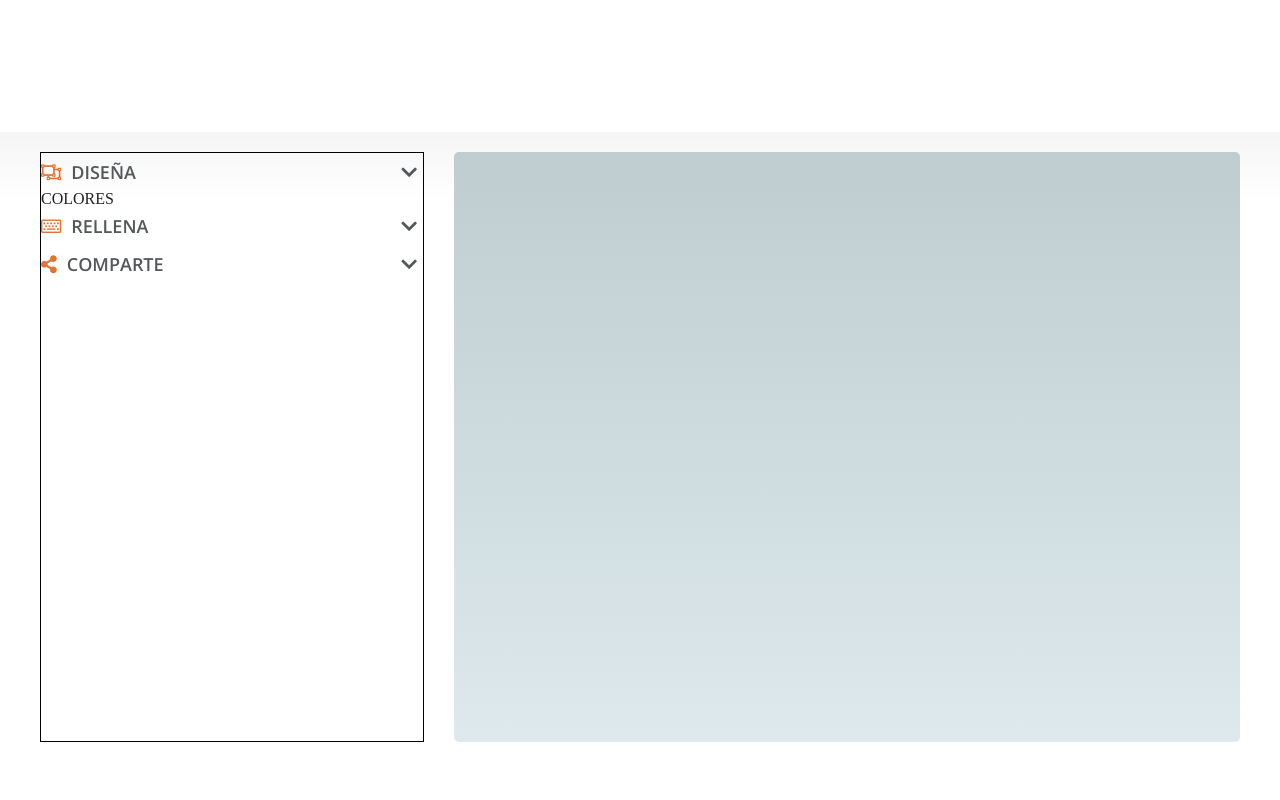
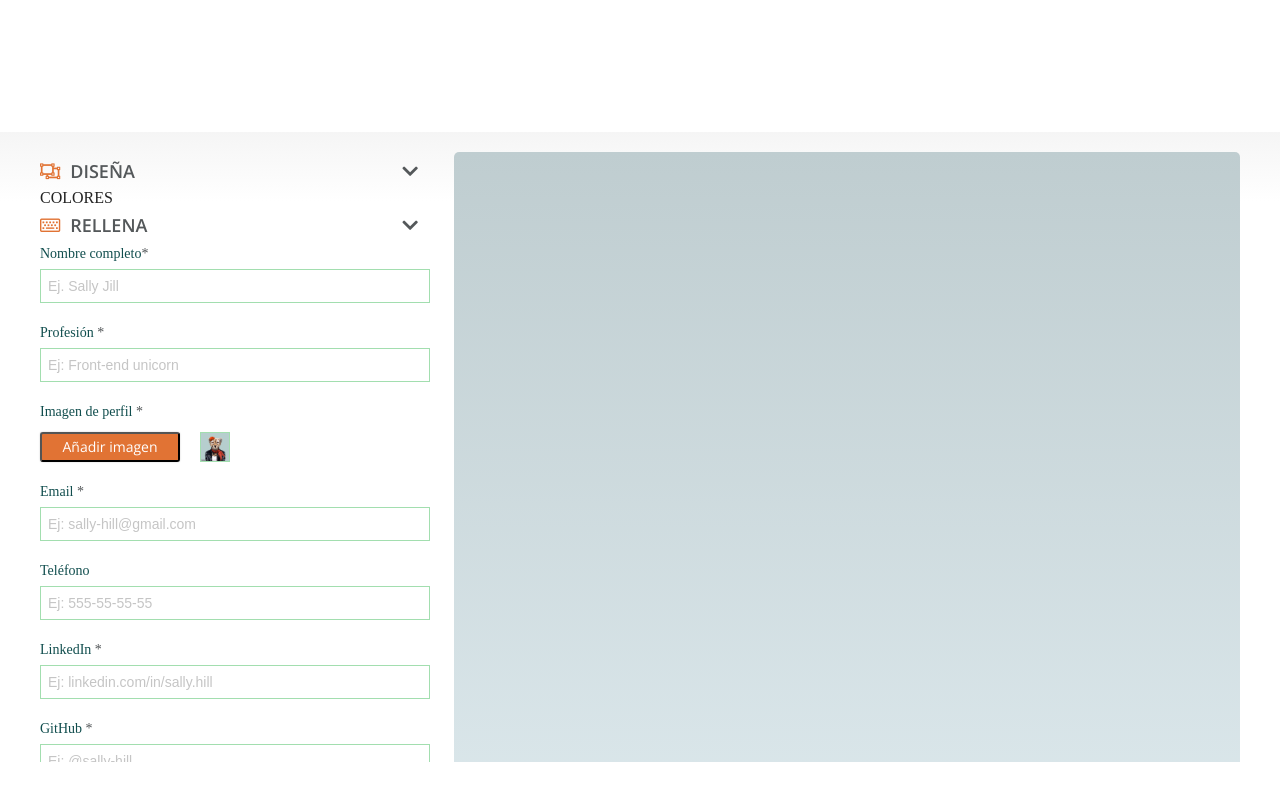
Before and after one commit to Adalab/project-promo-i-module-3-team-1-afternoon, a React (Create React App) app: page / in a window 1280 px wide. Shown: the part 778-1578 px from the top of the page. Built offline with nearby package versions, Linux system fonts and the light colour scheme.

Commit message:
final form structure

```diff
--- /dev/null
+++ b/src/components/Avatar.js
@@ -0,0 +1,17 @@
+import React from 'react';
+
+class Avatar extends React.Component{
+    constructor(props){
+        super(props);
+    }
+    render(){
+        return(
+            <div className={this.props.className}>
+                <button className="photo__upload--btn js__photo--btn" id="submit">Añadir imagen</button>
+                <div className="thumbnail js__photo--thumbnail"></div>
+            </div>
+        );
+    }
+}
+
+export default Avatar;
--- /dev/null
+++ b/src/components/Fill.js
@@ -0,0 +1,80 @@
+import React from 'react';
+import '../stylesheets/Fill.scss'
+import Avatar from './Avatar';
+class Fill extends React.Component{
+    constructor(props){
+        super(props);
+    }
+    render(){
+        return(
+            <section className="form__sections form__fill">
+            <div className="form__open hidden" id="form__fill--open">
+                <div className="form__flex">
+                <label for="name">Nombre completo<span>*</span></label>
+                <input
+                    type="text"
+                    id="name"
+                    name="name"
+                    placeholder="Ej. Sally Jill"
+                    maxlength="20"
+                    required/>
+
+                <label for="job">Profesión <span>*</span></label>
+                <input
+                    type="text"
+                    id="job"
+                    name="job"
+                    placeholder="Ej: Front-end unicorn"
+                    maxlength="25"
+                    required/>
+
+                <label for="photo">Imagen de perfil <span>*</span></label>
+                <input
+                     type="file"
+                     id="photo"
+                     name="photo"
+                     className="hidden hiddenJS js__photo--file"
+                     required/>
+
+                    <Avatar className="photo__upload"/>
+
+
+                <label for="email">Email <span>*</span></label>
+                <input
+                     type="email"
+                      id="email"
+                      name="email"
+                      placeholder="Ej: sally-hill@gmail.com"
+                      required/>
+
+                <label for="phone">Teléfono</label>
+                <input
+                    type="tel"
+                    id="phone"
+                    name="phone"
+                    placeholder="Ej: 555-55-55-55"
+                    />
+
+                <label for="linkedin">LinkedIn <span>*</span></label>
+                <input
+                    type="text"
+                    id="linkedin"
+                    name="linkedin"
+                    placeholder="Ej: linkedin.com/in/sally.hill"
+                    required/>
+
+                <label for="github">GitHub <span>*</span></label>
+                <input
+                    type="text"
+                    id="github"
+                    name="github"
+                    placeholder="Ej: @sally-hill"
+                    required/>
+            </div>
+        </div>
+        </section>
+        );
+    }
+}
+
+export default Fill;
--- a/src/components/FormList.js
+++ b/src/components/FormList.js
@@ -1,6 +1,7 @@
 import React from 'react';
 import Collapsables from './Collapsables';
 import Design from './Design';
+import Fill from './Fill';
 import '../stylesheets/ProfilePage.scss';
 
 
@@ -23,8 +24,7 @@ class FormList extends React.Component {
           <Collapsables>
             <h2 className="form__title"><i className="form__icon far fa-keyboard"></i>Rellena</h2> <button className="form__arrow--fill" aria-label="Desplegar"><i className="fas fa-chevron-down"></i></button>
           </Collapsables>
-
-        {/* Fill*/}
+        <Fill />
           <Collapsables>
             <h2 className="form__title"><i className="form__icon fas fa-share-alt"></i>Comparte</h2> <button className="form__arrow--fill" aria-label="Desplegar"><i className="fas fa-chevron-down"></i></button>
           </Collapsables>
--- /dev/null
+++ b/src/stylesheets/Fill.scss
@@ -0,0 +1,64 @@
+@import './core/variables';
+
+.hiddenJS{  /* he creado una clase diferente para este input concreto */
+    display:none;
+}
+.form__fill {
+    margin-bottom: 0px;
+
+    label {
+        color: $formText;
+
+        span {
+            color: $primaryColor;
+        }
+    }
+
+    ::placeholder {
+        color: $placeholderText;
+        padding: 5px;
+    }
+
+    input {
+        border: 1px solid $borderColor;
+        margin: 5px 0 20px 0;
+        height: 30px;
+        width: 100%;
+    }
+
+    .form__flex {
+        display: flex;
+        flex-direction: column;
+        font-size: 14px;
+        line-height: 20px;
+        padding-bottom: 20px;
+    }
+
+    .photo__upload {
+        display: flex;
+        flex-direction: row;
+    }
+
+    .photo__upload--btn {
+        width: 140px;
+        height: 30px;
+        background-color: $secondaryColor;
+        color: white;
+        font-family: $mainText;
+        font-size: 14px;
+        line-height: 0;
+        border-radius: 3px;
+        box-shadow: 0 0 2px 0 rgba(0, 0, 0, 0.20);
+        margin: 10px 0 20px;
+    }
+
+    .thumbnail {
+        width: 30px;
+        height: 30px;
+        border: 1px solid $borderColor;
+        box-sizing: border-box;
+        margin: 10px 0 0 20px;
+        background:url(../default-avatar.gif) no-repeat; /* no creo carpeta por poder haber conflicto */
+        background-size: cover;
+    }
+}
--- a/src/stylesheets/ProfilePage.scss
+++ b/src/stylesheets/ProfilePage.scss
@@ -52,7 +52,7 @@
     height: 100%;
     min-height: 457px;
     width: 100%;
-    border:1px solid black;
+    /* border:1px solid black; */
 
     .form {
         font-family: $mainText;
```
Also changed, not shown: src/default-avatar.gif (added).
